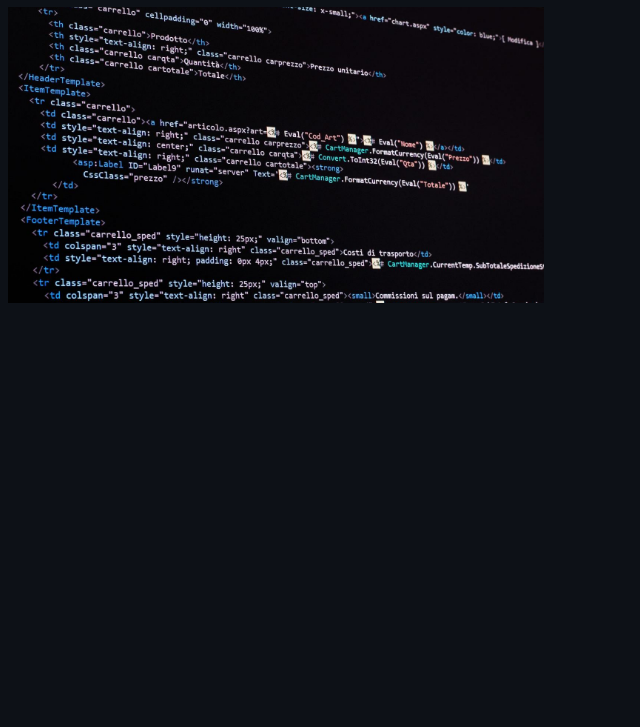
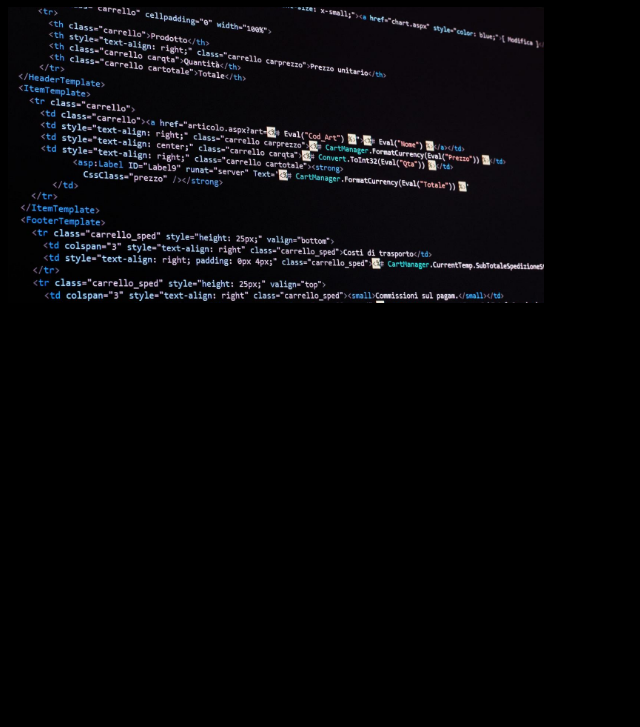
Before and after one commit to akiandres/akiandres.github.io, a plain HTML site: page index.html in a window 1280 px wide. Shown: the part 73-800 px from the top of the page, without its empty margins (0-640 px from the left). Drawn offline with Linux system fonts and the light colour scheme.

Commit message:
Update index.html

```diff
--- a/index.html
+++ b/index.html
@@ -5,7 +5,7 @@
     <meta name="viewport" content="width=device-width, initial-scale=1.0">
     <title>Fragmentado</title>
 </head>
-<body bgcolor="#0d1117">
+<body bgcolor="#000000">
     <h1>Bienvenido al curso</h1>
 
     <img src="programacion.png"></img>
```
